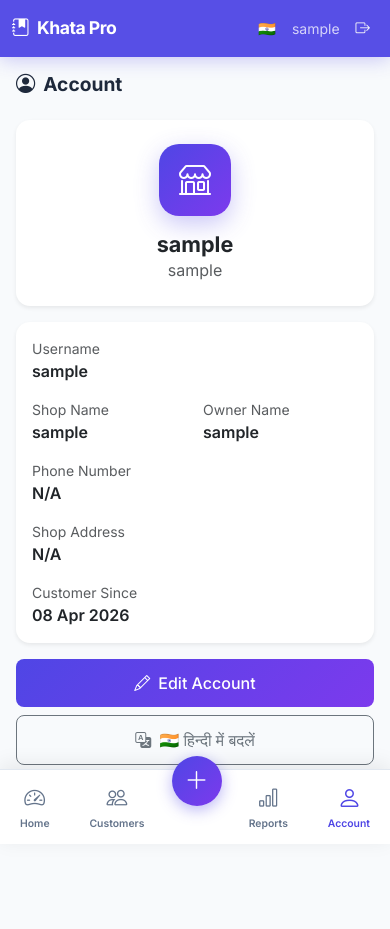
After one commit to nikhilshivpuriya29/Khata-pro, a Flask app: page /account in a window 390 px wide. The commit adds this page. Run offline with Flask 3, Linux system fonts and the light colour scheme; the visitor is signed in with stand-in values (Sample User, id 1); some libraries are stand-ins or nearby versions.

Commit message:
Fix mobile Account button: add account page with profile details, edit, language toggle, logout

```diff
--- a/routes.py
+++ b/routes.py
@@ -197,3 +197,28 @@ def delete_transaction(tid):
     db.session.commit()
     flash("Transaction deleted.", "warning")
     return redirect(url_for("main.customer_detail", cid=c.id))
+
+
+# ── Account ────────────────────────────────────────────────────
+
+@main_bp.route("/account")
+@login_required
+def account():
+    return render_template("account.html")
+
+
+@main_bp.route("/account/edit", methods=["GET", "POST"])
+@login_required
+def edit_account():
+    if request.method == "POST":
+        current_user.shop_name = request.form.get("shop_name", "").strip()
+        current_user.owner_name = request.form.get("owner_name", "").strip()
+        current_user.phone = request.form.get("phone", "").strip()
+        current_user.address = request.form.get("address", "").strip()
+        new_password = request.form.get("new_password", "").strip()
+        if new_password:
+            current_user.set_password(new_password)
+        db.session.commit()
+        flash("Account updated.", "success")
+        return redirect(url_for("main.account"))
+    return render_template("account_edit.html")
--- a/static/css/style.css
+++ b/static/css/style.css
@@ -824,3 +824,18 @@ footer {
     .reminder-section { padding: 0.75rem; }
     .msg-text { font-size: 0.8rem; }
 }
+
+/* ── Account Page ───────────────────────────────────── */
+.account-avatar {
+    width: 72px;
+    height: 72px;
+    background: var(--gradient);
+    border-radius: 20px;
+    display: flex;
+    align-items: center;
+    justify-content: center;
+    margin: 0 auto;
+    font-size: 2rem;
+    color: #fff;
+    box-shadow: 0 8px 25px rgba(79, 70, 229, 0.3);
+}
--- /dev/null
+++ b/templates/account.html
@@ -0,0 +1,68 @@
+{% extends "base.html" %}
+{% block title %}{{ t('account') }} — {{ t('app_name') }}{% endblock %}
+{% block content %}
+<div class="page-header">
+    <h3><i class="bi bi-person-circle me-2"></i>{{ t('account') }}</h3>
+</div>
+
+<div class="row justify-content-center">
+    <div class="col-12 col-md-8 col-lg-6">
+        <!-- Profile Card -->
+        <div class="card border-0 shadow-sm mb-3">
+            <div class="card-body p-4 text-center">
+                <div class="account-avatar mb-3">
+                    <i class="bi bi-shop"></i>
+                </div>
+                <h4 class="fw-bold mb-0">{{ current_user.shop_name }}</h4>
+                <p class="text-muted mb-0">{{ current_user.owner_name }}</p>
+            </div>
+        </div>
+
+        <!-- Details Card -->
+        <div class="card border-0 shadow-sm mb-3">
+            <div class="card-body">
+                <div class="row g-3">
+                    <div class="col-12">
+                        <div class="small text-muted">{{ t('username') }}</div>
+                        <div class="fw-semibold">{{ current_user.username }}</div>
+                    </div>
+                    <div class="col-6">
+                        <div class="small text-muted">{{ t('shop_name') }}</div>
+                        <div class="fw-semibold">{{ current_user.shop_name }}</div>
+                    </div>
+                    <div class="col-6">
+                        <div class="small text-muted">{{ t('owner_name') }}</div>
+                        <div class="fw-semibold">{{ current_user.owner_name }}</div>
+                    </div>
+                    <div class="col-6">
+                        <div class="small text-muted">{{ t('phone') }}</div>
+                        <div class="fw-semibold">{{ current_user.phone or 'N/A' }}</div>
+                    </div>
+                    <div class="col-12">
+                        <div class="small text-muted">{{ t('shop_address') }}</div>
+                        <div class="fw-semibold">{{ current_user.address or 'N/A' }}</div>
+                    </div>
+                    <div class="col-6">
+                        <div class="small text-muted">{{ t('customer_since') }}</div>
+                        <div class="fw-semibold">{{ current_user.created_at.strftime('%d %b %Y') }}</div>
+                    </div>
+                </div>
+            </div>
+        </div>
+
+        <!-- Actions -->
+        <div class="d-flex flex-column gap-2">
+            <a href="{{ url_for('main.edit_account') }}" class="btn btn-primary btn-lg">
+                <i class="bi bi-pencil me-2"></i>{{ t('edit_account') }}
+            </a>
+            <!-- Language Toggle -->
+            <a href="/set-lang/{{ 'hi' if current_lang == 'en' else 'en' }}" class="btn btn-outline-secondary btn-lg">
+                <i class="bi bi-translate me-2"></i>{{ '🇮🇳 हिन्दी में बदलें' if current_lang == 'en' else '🇬🇧 Switch to English' }}
+            </a>
+            <a href="{{ url_for('auth.logout') }}" class="btn btn-outline-danger btn-lg">
+                <i class="bi bi-box-arrow-right me-2"></i>{{ t('logout') }}
+            </a>
+        </div>
+    </div>
+</div>
+{% endblock %}
--- a/templates/base.html
+++ b/templates/base.html
@@ -81,7 +81,7 @@
             <a class="nav-link {{ 'active' if 'report' in (request.endpoint or '') }}" href="{{ url_for('reports.reports_page') }}">
                 <i class="bi bi-bar-chart"></i>{{ t('reports') }}
             </a>
-            <a class="nav-link" href="{{ url_for('auth.logout') }}">
+            <a class="nav-link" href="{{ url_for('main.account') }}">
                 <i class="bi bi-person"></i>{{ t('account') }}
             </a>
         </nav>
--- a/translations.py
+++ b/translations.py
@@ -130,6 +130,11 @@ TRANSLATIONS = {
         "language": "Language",
         "lang_en": "English",
         "lang_hi": "हिन्दी",
+
+        # Account
+        "edit_account": "Edit Account",
+        "new_password": "New Password",
+        "leave_blank": "Leave blank to keep current password",
 
         # Communication
         "contact_customer": "Contact Customer",
@@ -284,6 +289,11 @@ TRANSLATIONS = {
         "lang_en": "English",
         "lang_hi": "हिन्दी",
 
+        # Account
+        "edit_account": "खाता संपादित करें",
+        "new_password": "नया पासवर्ड",
+        "leave_blank": "वर्तमान पासवर्ड रखने के लिए खाली छोड़ें",
+
         # Communication
         "contact_customer": "ग्राहक से संपर्क",
         "call": "कॉल",
```
Also changed, not shown: templates/account_edit.html (added, +42 -0 lines).
